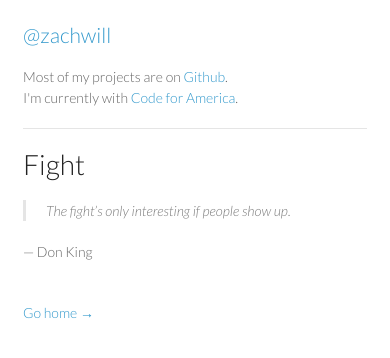
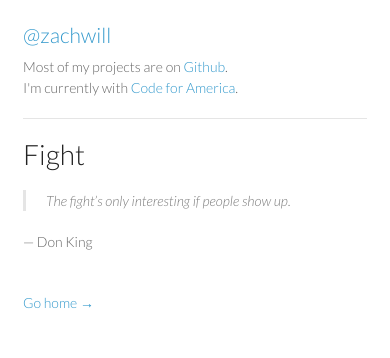
Before and after one commit to zachwill/blog, a Jekyll site: the page built from _posts/2011-11-12-fight.md, in a window 390 px wide. Shown: the top 358 px of the page. Built offline with Jekyll 4.4.1, drawn with Linux system fonts in a browser that asks for light colours; Markdown is read by kramdown in place of the engine named in the settings.

Commit message:
Update mobile header styles

```diff
--- a/css/style.css
+++ b/css/style.css
@@ -222,6 +222,11 @@ footer {
     top:52px;
   }
 
+  header h1, header h2 {
+    margin: 0 0 10px;
+  }
+
+
   footer {
     margin:0;
   }
```
